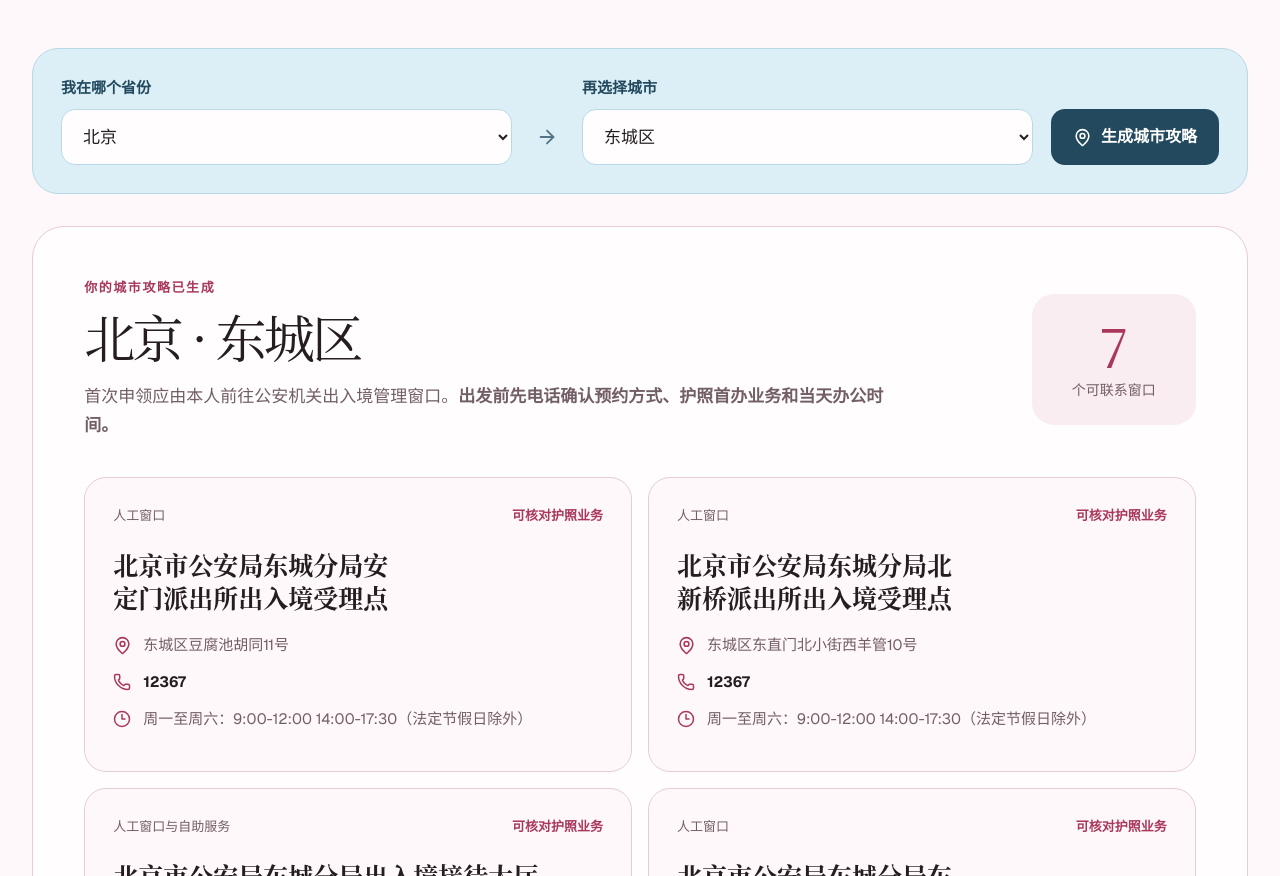
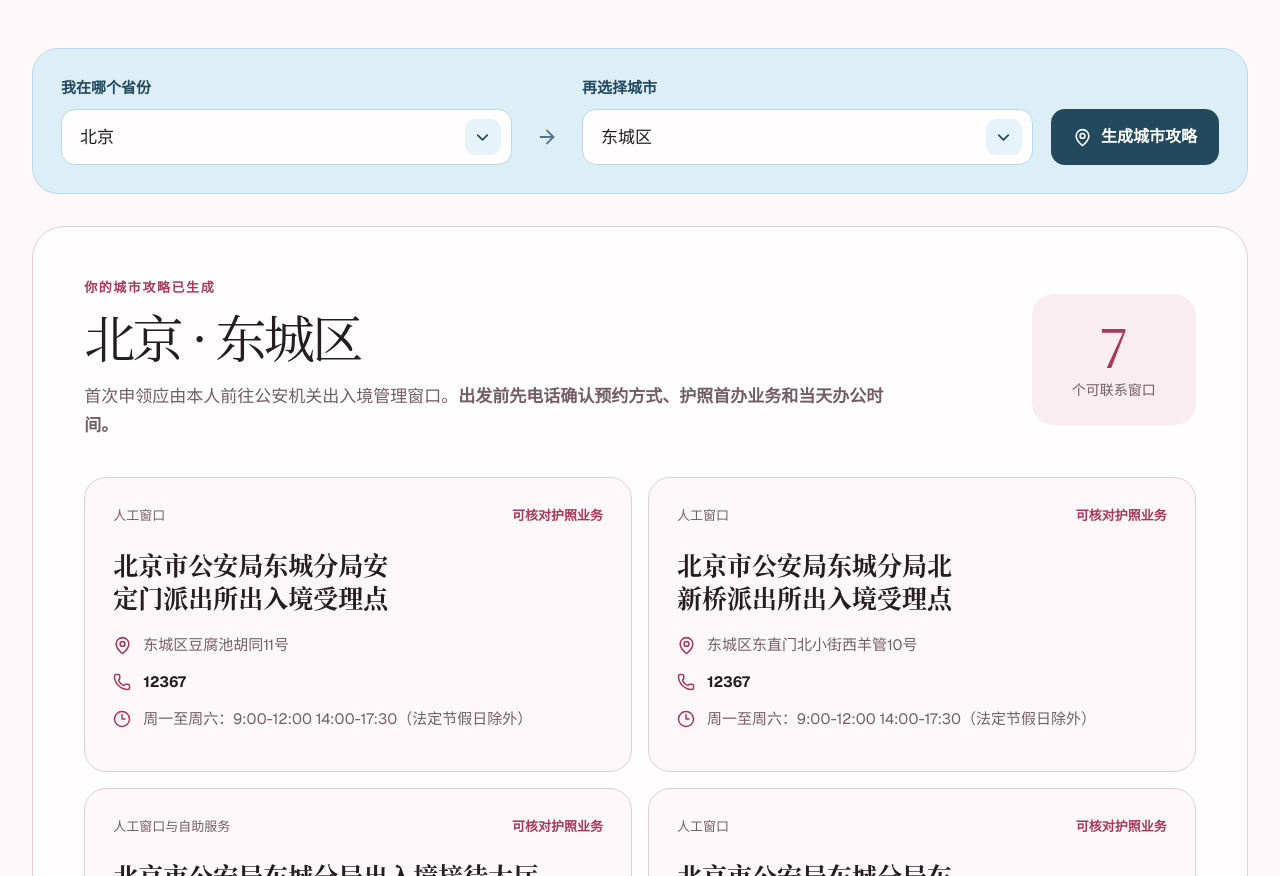
Before and after one commit to Explainfuture/visa-atlas-cn, a Next.js app: page /passport/110101 in a window 1280 px wide. Shown: the part 1837-2713 px from the top of the page. Built offline with nearby package versions, Linux system fonts and the light colour scheme.

Commit message:
style: refine passport location selects

```diff
--- a/package.json
+++ b/package.json
@@ -15,6 +15,7 @@
     "lint": "eslint"
   },
   "dependencies": {
+    "@radix-ui/react-select": "^2.3.7",
     "countries-list": "^3.4.1",
     "flag-icons": "^7.5.0",
     "lucide-react": "^1.31.0",
--- a/src/app/globals.css
+++ b/src/app/globals.css
@@ -2142,24 +2142,147 @@ a.consular-detail:hover strong {
   font-weight: 750;
 }
 
-.passport-picker-field select {
+.passport-select-trigger {
+  display: inline-flex;
+  align-items: center;
+  justify-content: space-between;
+  gap: 16px;
   width: 100%;
   min-height: 56px;
-  padding: 0 46px 0 17px;
+  padding: 0 10px 0 18px;
   border: 1px solid var(--sky-line);
   border-radius: 14px;
   background: var(--white);
+  box-shadow: 0 1px 0 rgb(255 255 255 / 76%) inset;
   color: var(--ink);
   font: inherit;
   font-size: 17px;
-}
-
-.passport-picker-field select:disabled {
+  text-align: left;
+  cursor: pointer;
+  transition: border-color 160ms ease, box-shadow 160ms ease,
+    transform 160ms ease;
+}
+
+.passport-select-trigger:hover:not([data-disabled]) {
+  border-color: color-mix(in srgb, var(--rose-deep) 52%, var(--sky-line));
+  box-shadow: 0 8px 24px rgb(35 73 94 / 8%),
+    0 1px 0 rgb(255 255 255 / 76%) inset;
+}
+
+.passport-select-trigger[data-state="open"] {
+  border-color: var(--rose-deep);
+  box-shadow: 0 0 0 4px color-mix(in srgb, var(--rose) 20%, transparent),
+    0 10px 28px rgb(35 73 94 / 10%);
+}
+
+.passport-select-trigger[data-placeholder] {
+  color: var(--sky-muted);
+}
+
+.passport-select-trigger[data-disabled] {
   cursor: not-allowed;
   color: var(--sky-muted);
   background: color-mix(in srgb, var(--white) 68%, var(--sky-deep));
 }
 
+.passport-select-icon {
+  display: grid;
+  width: 36px;
+  height: 36px;
+  flex: 0 0 auto;
+  place-items: center;
+  border-radius: 10px;
+  background: color-mix(in srgb, var(--sky-deep) 72%, white);
+  color: var(--sky-ink);
+  transition: background 160ms ease, color 160ms ease, transform 160ms ease;
+}
+
+.passport-select-trigger[data-state="open"] .passport-select-icon {
+  background: var(--rose-deep);
+  color: white;
+  transform: rotate(180deg);
+}
+
+.passport-select-trigger[data-disabled] .passport-select-icon {
+  opacity: 0.55;
+}
+
+.passport-select-content {
+  z-index: 300;
+  width: var(--radix-select-trigger-width);
+  max-height: min(360px, var(--radix-select-content-available-height));
+  overflow: hidden;
+  border: 1px solid color-mix(in srgb, var(--rose-deep) 30%, var(--sky-line));
+  border-radius: 16px;
+  background: color-mix(in srgb, var(--white) 96%, var(--paper));
+  box-shadow: 0 24px 70px rgb(38 29 33 / 18%),
+    0 0 0 1px rgb(255 255 255 / 88%) inset;
+}
+
+.passport-select-viewport {
+  padding: 8px;
+}
+
+.passport-select-item {
+  position: relative;
+  display: flex;
+  align-items: center;
+  min-height: 46px;
+  padding: 0 42px 0 44px;
+  border-radius: 10px;
+  color: var(--ink);
+  font-size: 16px;
+  line-height: 1.35;
+  cursor: pointer;
+  user-select: none;
+}
+
+.passport-select-item[data-highlighted] {
+  outline: none;
+  background: color-mix(in srgb, var(--sky-deep) 65%, white);
+  color: var(--sky-ink);
+}
+
+.passport-select-item[data-state="checked"] {
+  background: color-mix(in srgb, var(--blush) 48%, white);
+  color: var(--rose-deep);
+  font-weight: 750;
+}
+
+.passport-select-item[data-highlighted][data-state="checked"] {
+  background: color-mix(in srgb, var(--blush) 72%, white);
+}
+
+.passport-select-item-mark {
+  position: absolute;
+  left: 10px;
+  display: grid;
+  width: 25px;
+  height: 25px;
+  place-items: center;
+  border: 1px solid color-mix(in srgb, var(--sky-line) 70%, white);
+  border-radius: 8px;
+  background: color-mix(in srgb, var(--sky) 72%, white);
+  color: transparent;
+}
+
+.passport-select-item[data-state="checked"] .passport-select-item-mark {
+  border-color: var(--rose-deep);
+  background: var(--rose-deep);
+  color: white;
+  box-shadow: 0 4px 12px rgb(169 56 92 / 20%);
+}
+
+.passport-select-scroll-button {
+  display: flex;
+  height: 32px;
+  align-items: center;
+  justify-content: center;
+  background: color-mix(in srgb, var(--white) 92%, var(--sky));
+  color: var(--sky-muted);
+  cursor: default;
+}
+
 .passport-picker-arrow {
   display: grid;
   min-height: 56px;
@@ -2167,7 +2290,7 @@ a.consular-detail:hover strong {
   color: var(--sky-muted);
 }
 
-.passport-picker button {
+.passport-picker-submit {
   display: inline-flex;
   align-items: center;
   justify-content: center;
@@ -2185,12 +2308,12 @@ a.consular-detail:hover strong {
   transition: background 160ms ease, transform 160ms ease;
 }
 
-.passport-picker button:hover:not(:disabled) {
+.passport-picker-submit:hover:not(:disabled) {
   background: var(--rose-deep);
   transform: translateY(-2px);
 }
 
-.passport-picker button:disabled {
+.passport-picker-submit:disabled {
   cursor: not-allowed;
   opacity: 0.52;
 }
@@ -2653,7 +2776,7 @@ a.consular-detail:hover strong {
     grid-template-columns: 1fr 28px 1fr;
   }
 
-  .passport-picker button {
+  .passport-picker-submit {
     grid-column: 1 / -1;
   }
 
@@ -2778,7 +2901,7 @@ a.consular-detail:hover strong {
     display: none;
   }
 
-  .passport-picker button {
+  .passport-picker-submit {
     grid-column: 1;
   }
 
--- a/src/components/passport-location-picker.tsx
+++ b/src/components/passport-location-picker.tsx
@@ -2,7 +2,14 @@
 
 import { FormEvent, useMemo, useState, useTransition } from "react";
 import { useRouter } from "next/navigation";
-import { ArrowRight, MapPin } from "lucide-react";
+import * as Select from "@radix-ui/react-select";
+import {
+  ArrowRight,
+  Check,
+  ChevronDown,
+  ChevronUp,
+  MapPin,
+} from "lucide-react";
 import type { PassportProvince } from "@/data/passport-offices";
 
 type PassportLocationPickerProps = {
@@ -10,6 +17,86 @@ type PassportLocationPickerProps = {
   selectedProvinceId?: string;
   selectedCityId?: string;
 };
+
+type PassportSelectOption = {
+  id: string;
+  name: string;
+};
+
+type PassportSelectProps = {
+  disabled?: boolean;
+  id: string;
+  labelId: string;
+  onValueChange: (value: string) => void;
+  options: PassportSelectOption[];
+  placeholder: string;
+  value: string;
+};
+
+function PassportSelect({
+  disabled = false,
+  id,
+  labelId,
+  onValueChange,
+  options,
+  placeholder,
+  value,
+}: PassportSelectProps) {
+  return (
+    <Select.Root
+      disabled={disabled}
+      onValueChange={onValueChange}
+      value={value}
+    >
+      <Select.Trigger
+        aria-labelledby={labelId}
+        className="passport-select-trigger"
+        id={id}
+        type="button"
+      >
+        <Select.Value placeholder={placeholder} />
+        <Select.Icon className="passport-select-icon">
+          <ChevronDown aria-hidden="true" size={19} strokeWidth={2.2} />
+        </Select.Icon>
+      </Select.Trigger>
+
+      <Select.Portal>
+        <Select.Content
+          align="start"
+          className="passport-select-content"
+          collisionPadding={12}
+          position="popper"
+          sideOffset={8}
+        >
+          <Select.ScrollUpButton className="passport-select-scroll-button">
+            <ChevronUp aria-hidden="true" size={18} />
+          </Select.ScrollUpButton>
+
+          <Select.Viewport className="passport-select-viewport">
+            {options.map((option) => (
+              <Select.Item
+                className="passport-select-item"
+                key={option.id}
+                value={option.id}
+              >
+                <span aria-hidden="true" className="passport-select-item-mark">
+                  <Select.ItemIndicator>
+                    <Check size={15} strokeWidth={2.6} />
+                  </Select.ItemIndicator>
+                </span>
+                <Select.ItemText>{option.name}</Select.ItemText>
+              </Select.Item>
+            ))}
+          </Select.Viewport>
+
+          <Select.ScrollDownButton className="passport-select-scroll-button">
+            <ChevronDown aria-hidden="true" size={18} />
+          </Select.ScrollDownButton>
+        </Select.Content>
+      </Select.Portal>
+    </Select.Root>
+  );
+}
 
 export function PassportLocationPicker({
   provinces,
@@ -35,22 +122,20 @@ export function PassportLocationPicker({
   return (
     <form className="passport-picker" onSubmit={openCityGuide}>
       <div className="passport-picker-field">
-        <label htmlFor="passport-province">我在哪个省份</label>
-        <select
+        <label htmlFor="passport-province" id="passport-province-label">
+          我在哪个省份
+        </label>
+        <PassportSelect
           id="passport-province"
+          labelId="passport-province-label"
+          options={provinces}
+          placeholder="选择省份"
           value={provinceId}
-          onChange={(event) => {
-            setProvinceId(event.target.value);
+          onValueChange={(value) => {
+            setProvinceId(value);
             setCityId("");
           }}
-        >
-          <option value="">选择省份</option>
-          {provinces.map((province) => (
-            <option key={province.id} value={province.id}>
-              {province.name}
-            </option>
-          ))}
-        </select>
+        />
       </div>
 
       <span className="passport-picker-arrow" aria-hidden="true">
@@ -58,23 +143,25 @@ export function PassportLocationPicker({
       </span>
 
       <div className="passport-picker-field">
-        <label htmlFor="passport-city">再选择城市</label>
-        <select
+        <label htmlFor="passport-city" id="passport-city-label">
+          再选择城市
+        </label>
+        <PassportSelect
           disabled={!provinceId}
           id="passport-city"
+          labelId="passport-city-label"
+          onValueChange={setCityId}
+          options={cities}
+          placeholder={provinceId ? "选择城市" : "请先选择省份"}
           value={cityId}
-          onChange={(event) => setCityId(event.target.value)}
-        >
-          <option value="">{provinceId ? "选择城市" : "请先选择省份"}</option>
-          {cities.map((city) => (
-            <option key={city.id} value={city.id}>
-              {city.name}
-            </option>
-          ))}
-        </select>
+        />
       </div>
 
-      <button disabled={!cityId || isPending} type="submit">
+      <button
+        className="passport-picker-submit"
+        disabled={!cityId || isPending}
+        type="submit"
+      >
         <MapPin aria-hidden="true" size={19} />
         {isPending ? "正在生成…" : "生成城市攻略"}
       </button>
```
Also changed, not shown: 1 other file (tests, documents, lock files or other folders).
